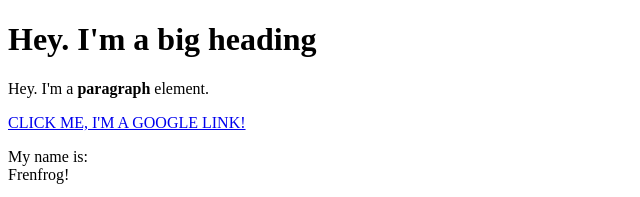
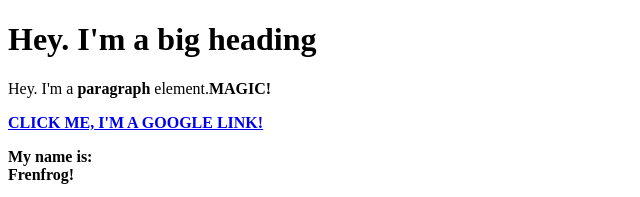
Before and after one commit to Avalena/learningtocode, a plain HTML site: page test.html in a window 1280 px wide. Shown: the top 197 px of the page, without its empty margins (0-640 px from the left). Drawn offline with Linux system fonts and the light colour scheme.

Commit message:
Update test.html

```diff
--- a/test.html
+++ b/test.html
@@ -5,7 +5,7 @@
 </head>
 <body>
 	<h1>Hey. I'm a big heading</h1>
-	<p>Hey. I'm a <b>paragraph</b> element.</p>
+	<p>Hey. I'm a <b>paragraph</b> element.<b>MAGIC!<b></p>
 	<a href="https://google.com" target="_blank" title="Lets go to google">CLICK ME, I'M A GOOGLE LINK!</a>
 	<p>My name is:<br> Frenfrog!</p>
 	<img src="https://img.pr0gramm.com/2022/03/03/51d9a097d3e57ec9.gif">
```
